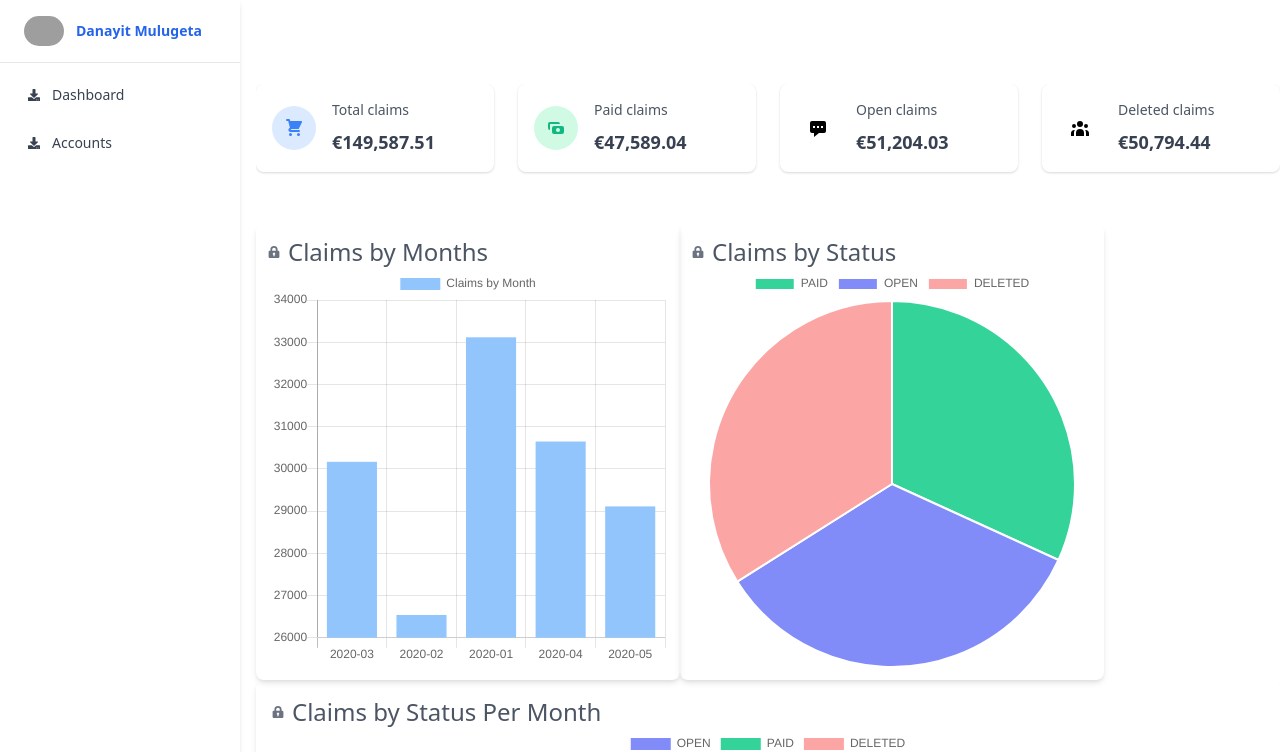
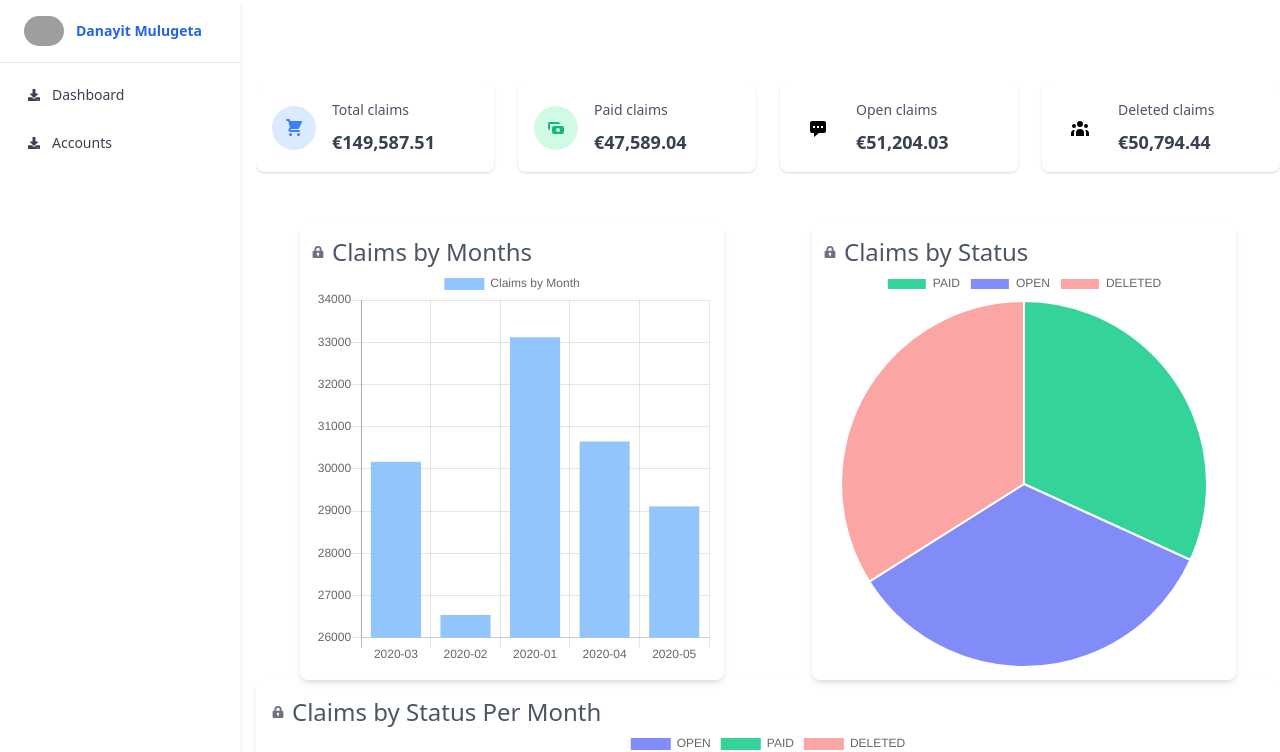
Before and after one commit to Dayni0603/receeve, a Vue app: page /home in a window 1280 px wide. Shown: the top 752 px of the page. Built offline with nearby package versions, Linux system fonts and the light colour scheme; data requests are answered from the project's data file; grey boxes are pictures that could not be loaded.

Commit message:
flex update

```diff
--- a/src/pages/Dashboard.vue
+++ b/src/pages/Dashboard.vue
@@ -115,7 +115,7 @@
         </div>
       </main>
     </div>
-    <div class="flex">
+    <div class="flex justify-around">
       <div class="p-3 overflow-x-auto relative shadow-md sm:rounded-lg">
         <h5 class="text-2xl text-gray-600 flex items-center">
           <svg
```
